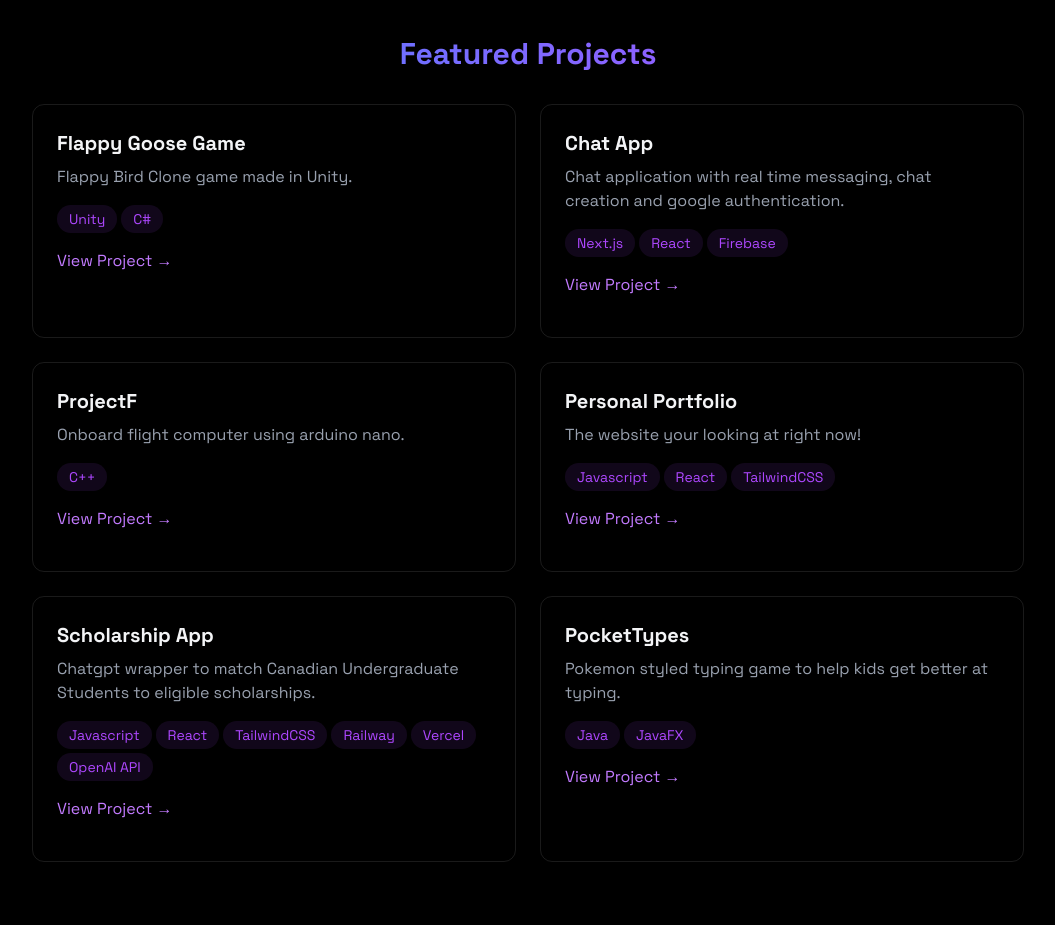
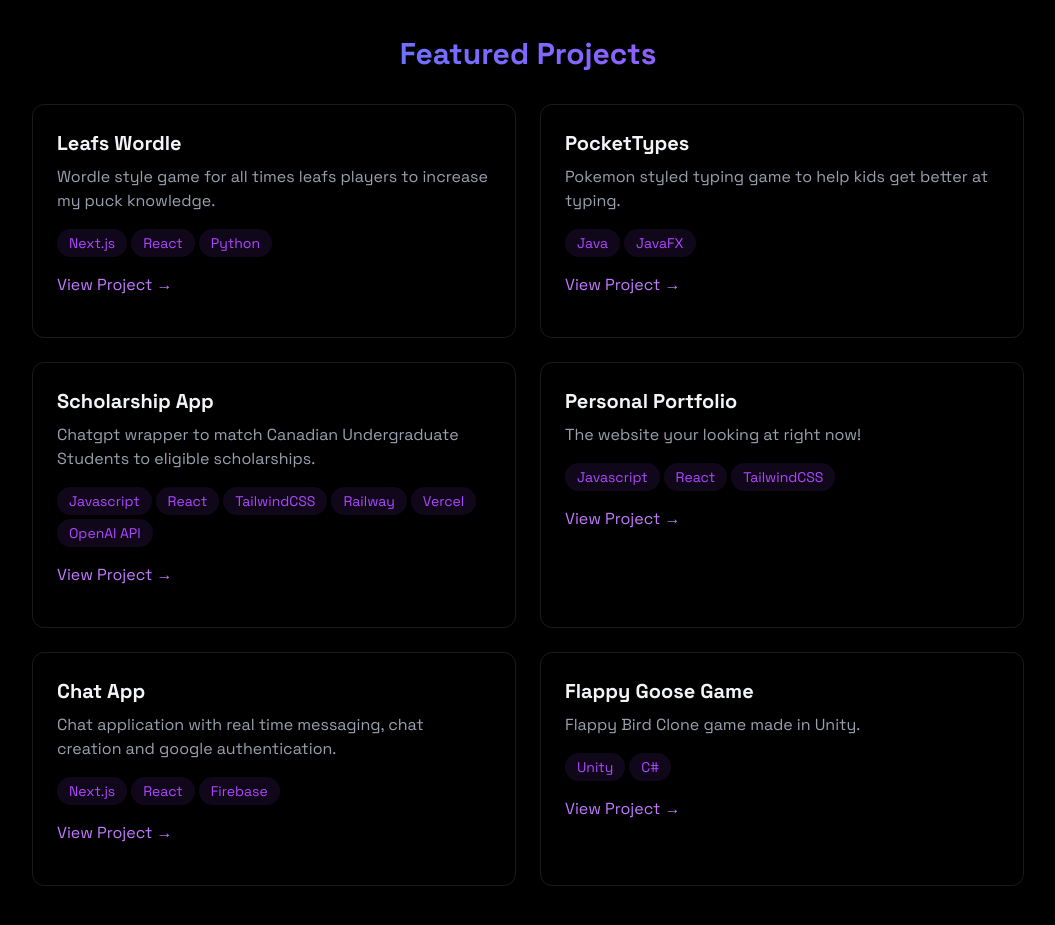
Before and after one commit to Overrayted/Personal-Portfolio, a React (Vite) app: page / in a window 1280 px wide. Shown: the part 1700-2625 px from the top of the page, without its empty margins (112-1167 px from the left). Built offline with nearby package versions, Linux system fonts and the light colour scheme.

Commit message:
added new project and swapped orders

```diff
--- a/src/components/sections/Projects..jsx
+++ b/src/components/sections/Projects..jsx
@@ -10,47 +10,47 @@ export const Projects = () => {
             <div className="grid grid-cols-1 md:grid-cols-2 gap-6">
 
                 <div className="p-6 rounded-xl border border-white/10 hover:-translate-y-1 hover:border-purple-500/30 hover:shadow-[0_2_8px_rgba(255,0,255,0.2)] transition">
-                    <h3 className="text-xl font-bold mb-2"> Flappy Goose Game </h3>
+                    <h3 className="text-xl font-bold mb-2"> Leafs Wordle </h3>
                     <p className="text-gray-400 mb-4">
-                        Flappy Bird Clone game made in Unity.
+                        Wordle style game for all times leafs players to increase my puck knowledge.
                     </p>
                     <div className="flex flex-wrap gap-1">
-                        {["Unity", "C#"].map((tech, key) => (<span key={key} className="bg-purple-500/10 text-purple-500 py-1 px-3 rounded-full text-sm hover:bg-purple-500/20 hover:shadow-[0_2_8px_rgba(255,0,255,0.1)] transition-all">
+                        {["Next.js", "React","Python"].map((tech, key) => (<span key={key} className="bg-purple-500/10 text-purple-500 py-1 px-3 rounded-full text-sm hover:bg-purple-500/20 hover:shadow-[0_2_8px_rgba(255,0,255,0.1)] transition-all">
                                     {tech}
                                 </span>))}
                     </div>
                     <div className="flex justify-between items-center">
-                        <a href="https://github.com/Overrayted/flappybird-clone" target="_blank" rel="noopener noreferrer" className="text-purple-400 hover:text-purple-300 transition-colors my-4"> View Project →</a>
+                        <a href="https://leafdle.ca" target="_blank" rel="noopener noreferrer" className="text-purple-400 hover:text-purple-300 transition-colors my-4"> View Project →</a>
                     </div>
                 </div>
 
                 <div className="p-6 rounded-xl border border-white/10 hover:-translate-y-1 hover:border-purple-500/30 hover:shadow-[0_2_8px_rgba(255,0,255,0.2)] transition">
-                    <h3 className="text-xl font-bold mb-2"> Chat App </h3>
+                    <h3 className="text-xl font-bold mb-2"> PocketTypes </h3>
                     <p className="text-gray-400 mb-4">
-                        Chat application with real time messaging, chat creation and google authentication.
+                        Pokemon styled typing game to help kids get better at typing.
                     </p>
                     <div className="flex flex-wrap gap-1">
-                        {["Next.js", "React","Firebase"].map((tech, key) => (<span key={key} className="bg-purple-500/10 text-purple-500 py-1 px-3 rounded-full text-sm hover:bg-purple-500/20 hover:shadow-[0_2_8px_rgba(255,0,255,0.1)] transition-all">
+                        {["Java","JavaFX"].map((tech, key) => (<span key={key} className="bg-purple-500/10 text-purple-500 py-1 px-3 rounded-full text-sm hover:bg-purple-500/20 hover:shadow-[0_2_8px_rgba(255,0,255,0.1)] transition-all">
                                     {tech}
                                 </span>))}
                     </div>
                     <div className="flex justify-between items-center">
-                        <a href="https://whatsapp-clone-90108.web.app/" target="_blank" rel="noopener noreferrer" className="text-purple-400 hover:text-purple-300 transition-colors my-4"> View Project →</a>
+                    <a href="https://github.com/Overrayted/PocketTypes" target="_blank" rel="noopener noreferrer" className="text-purple-400 hover:text-purple-300 transition-colors my-4"> View Project →</a>
                     </div>
                 </div>
 
                 <div className="p-6 rounded-xl border border-white/10 hover:-translate-y-1 hover:border-purple-500/30 hover:shadow-[0_2_8px_rgba(255,0,255,0.2)] transition">
-                    <h3 className="text-xl font-bold mb-2"> ProjectF </h3>
+                    <h3 className="text-xl font-bold mb-2"> Scholarship App </h3>
                     <p className="text-gray-400 mb-4">
-                        Onboard flight computer using arduino nano.
+                        Chatgpt wrapper to match Canadian Undergraduate Students to eligible scholarships.
                     </p>
                     <div className="flex flex-wrap gap-1">
-                        {["C++"].map((tech, key) => (<span key={key} className="bg-purple-500/10 text-purple-500 py-1 px-3 rounded-full text-sm hover:bg-purple-500/20 hover:shadow-[0_2_8px_rgba(255,0,255,0.1)] transition-all">
+                        {["Javascript","React", "TailwindCSS", "Railway", "Vercel", "OpenAI API"].map((tech, key) => (<span key={key} className="bg-purple-500/10 text-purple-500 py-1 px-3 rounded-full text-sm hover:bg-purple-500/20 hover:shadow-[0_2_8px_rgba(255,0,255,0.1)] transition-all">
                                     {tech}
                                 </span>))}
                     </div>
                     <div className="flex justify-between items-center">
-                        <a href="https://github.com/Overrayted/projectF" target="_blank" rel="noopener noreferrer" className="text-purple-400 hover:text-purple-300 transition-colors my-4"> View Project →</a>
+                        <a href="https://scholario.ca" className="text-purple-400 hover:text-purple-300 transition-colors my-4"> View Project →</a>
                     </div>
                 </div>
 
@@ -70,33 +70,34 @@ export const Projects = () => {
                 </div>
 
 
+
                 <div className="p-6 rounded-xl border border-white/10 hover:-translate-y-1 hover:border-purple-500/30 hover:shadow-[0_2_8px_rgba(255,0,255,0.2)] transition">
-                    <h3 className="text-xl font-bold mb-2"> Scholarship App </h3>
+                    <h3 className="text-xl font-bold mb-2"> Chat App </h3>
                     <p className="text-gray-400 mb-4">
-                        Chatgpt wrapper to match Canadian Undergraduate Students to eligible scholarships.
+                        Chat application with real time messaging, chat creation and google authentication.
                     </p>
                     <div className="flex flex-wrap gap-1">
-                        {["Javascript","React", "TailwindCSS", "Railway", "Vercel", "OpenAI API"].map((tech, key) => (<span key={key} className="bg-purple-500/10 text-purple-500 py-1 px-3 rounded-full text-sm hover:bg-purple-500/20 hover:shadow-[0_2_8px_rgba(255,0,255,0.1)] transition-all">
+                        {["Next.js", "React","Firebase"].map((tech, key) => (<span key={key} className="bg-purple-500/10 text-purple-500 py-1 px-3 rounded-full text-sm hover:bg-purple-500/20 hover:shadow-[0_2_8px_rgba(255,0,255,0.1)] transition-all">
                                     {tech}
                                 </span>))}
                     </div>
                     <div className="flex justify-between items-center">
-                        <a href="https://scholario.ca" className="text-purple-400 hover:text-purple-300 transition-colors my-4"> View Project →</a>
+                        <a href="https://whatsapp-clone-90108.web.app/" target="_blank" rel="noopener noreferrer" className="text-purple-400 hover:text-purple-300 transition-colors my-4"> View Project →</a>
                     </div>
                 </div>
 
                 <div className="p-6 rounded-xl border border-white/10 hover:-translate-y-1 hover:border-purple-500/30 hover:shadow-[0_2_8px_rgba(255,0,255,0.2)] transition">
-                    <h3 className="text-xl font-bold mb-2"> PocketTypes </h3>
+                    <h3 className="text-xl font-bold mb-2"> Flappy Goose Game </h3>
                     <p className="text-gray-400 mb-4">
-                        Pokemon styled typing game to help kids get better at typing.
+                        Flappy Bird Clone game made in Unity.
                     </p>
                     <div className="flex flex-wrap gap-1">
-                        {["Java","JavaFX"].map((tech, key) => (<span key={key} className="bg-purple-500/10 text-purple-500 py-1 px-3 rounded-full text-sm hover:bg-purple-500/20 hover:shadow-[0_2_8px_rgba(255,0,255,0.1)] transition-all">
+                        {["Unity", "C#"].map((tech, key) => (<span key={key} className="bg-purple-500/10 text-purple-500 py-1 px-3 rounded-full text-sm hover:bg-purple-500/20 hover:shadow-[0_2_8px_rgba(255,0,255,0.1)] transition-all">
                                     {tech}
                                 </span>))}
                     </div>
                     <div className="flex justify-between items-center">
-                    <a href="https://github.com/Overrayted/PocketTypes" target="_blank" rel="noopener noreferrer" className="text-purple-400 hover:text-purple-300 transition-colors my-4"> View Project →</a>
+                        <a href="https://github.com/Overrayted/flappybird-clone" target="_blank" rel="noopener noreferrer" className="text-purple-400 hover:text-purple-300 transition-colors my-4"> View Project →</a>
                     </div>
                 </div>
 
```
Lines whose indentation alone changed are shown as unchanged.
